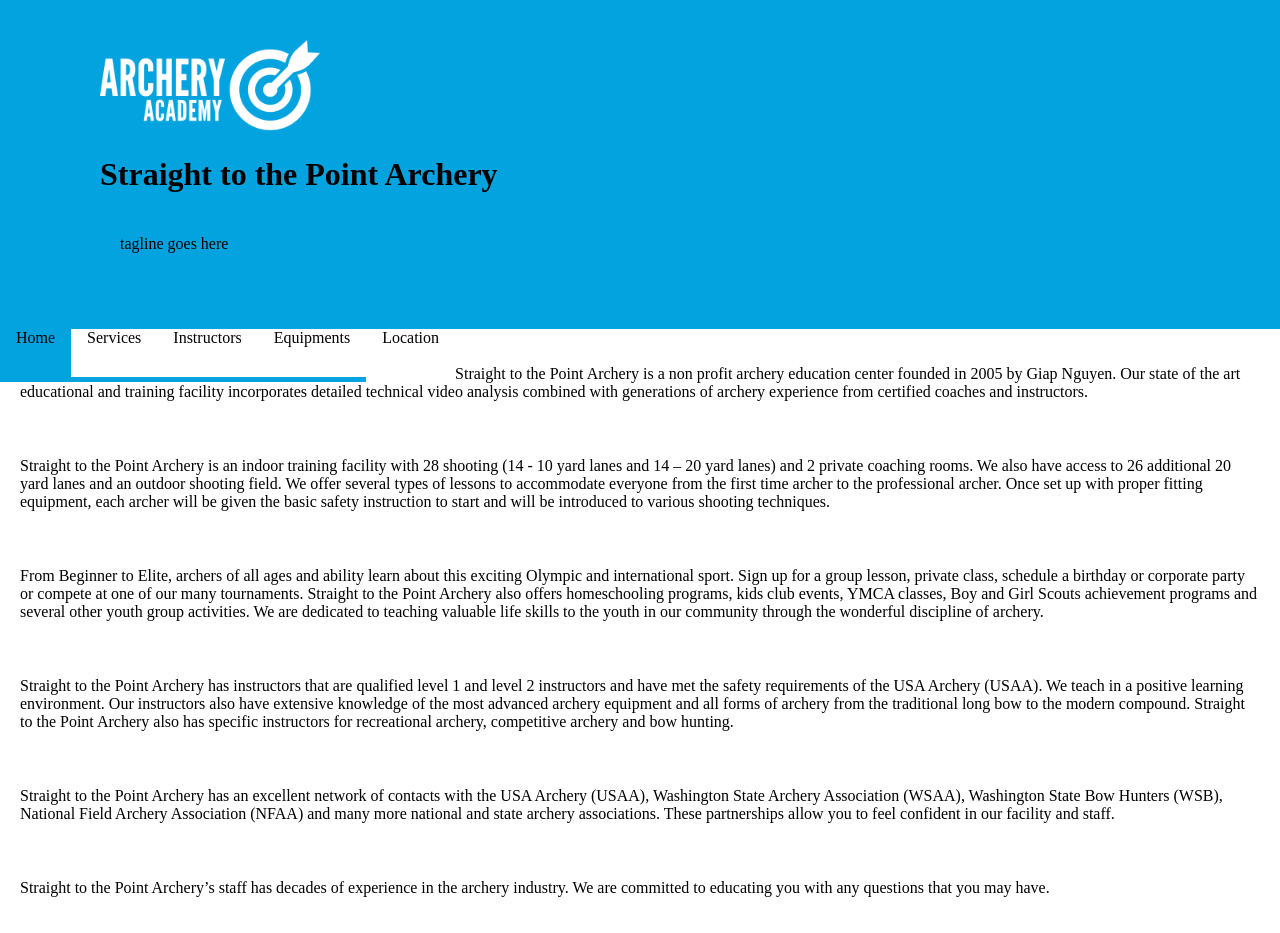
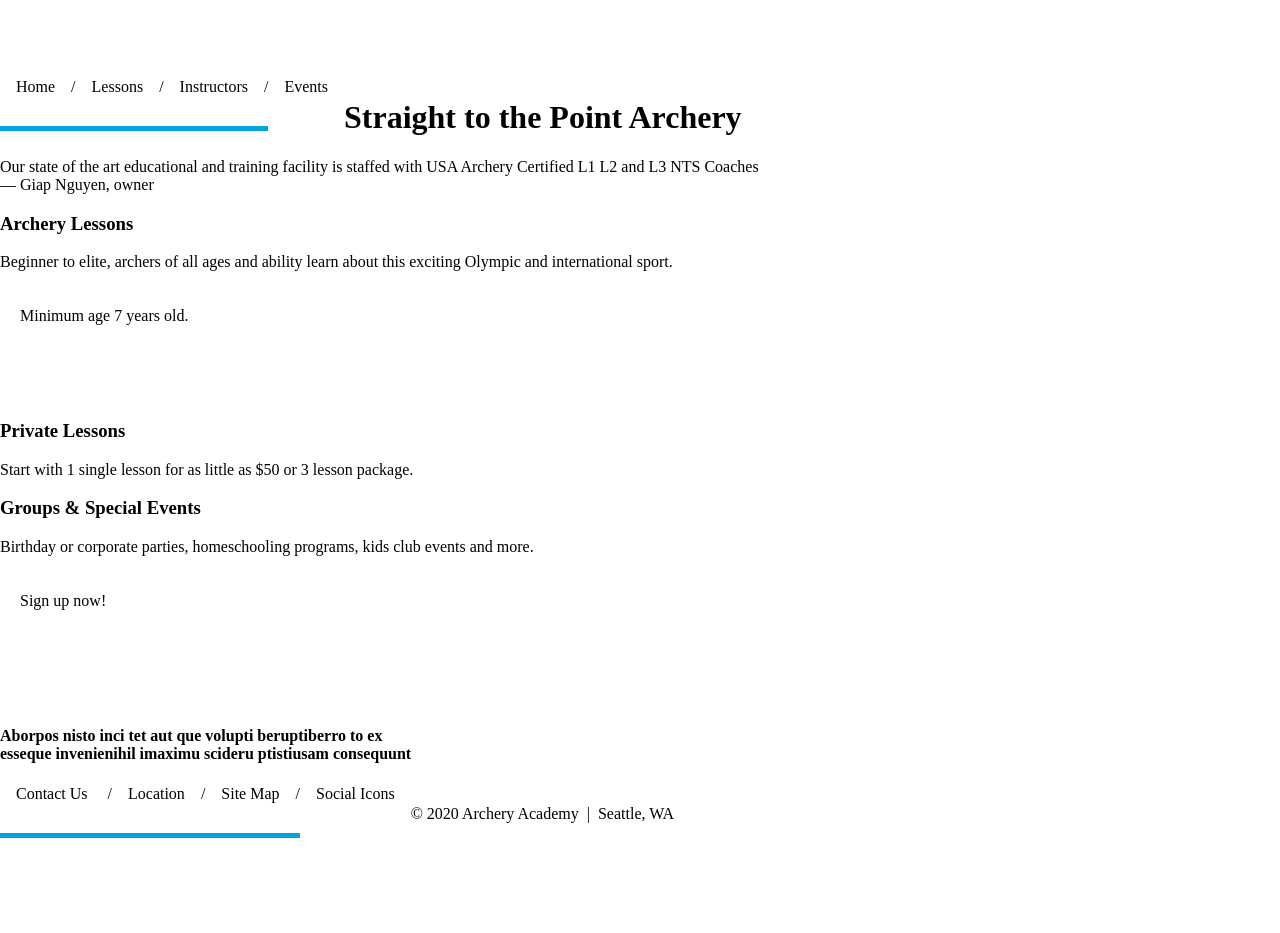
Before and after one commit to ElingVoon/Lesson-07, a plain HTML site: page index.html in a window 1280 px wide. After the commit the page ends 859 px from the top, so only its background shows below. Drawn offline with Linux system fonts and the light colour scheme.

Commit message:
Add files via upload

```diff
--- a/index.html
+++ b/index.html
@@ -3,44 +3,71 @@
   <head>
     <meta charset="utf-8">
     <title>Straight to the Point Archery Home
-</title>
+    </title>
     <link rel="stylesheet" href="css/styles.css">
   </head>
 
   <body>
-    <header>
+    <div class="grid-container">
+      <div class="grid-item item1">
+        <img id="logo" src="images/archeryAcademy-logo-white.png" width="176" height="74" alt="Straight to the Point Archery Logo" />
 
-      <div class="companyname">
-            <img src="images/archeryAcademy-logo-white.png" width="220px" height="91px" alt=">Straight to the Point Archery Logo">
-        <h1>Straight to the Point Archery</h1>
-        <p class="tagline">tagline goes here</p>
+        <nav>
+          <ul>
+          <li><a href="">Home</a><span class="nav-slash">&#47;</span></li>
+          <li><a href="lessons.html">Lessons</a><span class="nav-slash">&#47;</span></li>
+          <li><a href="">Instructors</a><span class="nav-slash">&#47;</span></li>
+          <li><a href="">Events</a></li>
+          </ul>
+          </nav>
       </div>
 
-      <nav>
-        <ul>
-          <li class="active"><a href="">Home</a></li>
-          <li><a href="">Services</a></li>
-          <li><a href="">Instructors</a></li>
-          <li><a href="">Equipments</a></li>
-          <li><a href="">Location</a></li>
-        </ul>
-      </nav>
-    </header>
+      <div class="grid-item item2"><h1>Straight to the Point Archery</h1>
+      </div>
 
-    <main>
-      <p>Straight to the Point Archery is a non profit archery education center founded in 2005 by Giap Nguyen. Our state of the art educational and training facility incorporates detailed technical video analysis combined with generations of archery experience from certified coaches and instructors.
+      <div class="grid-item item3 quote">
+        Our state of the art educational and training facility is staffed with USA Archery Certified L1 L2 and L3 NTS Coaches
 
-      <p>Straight to the Point Archery is an indoor training facility with 28 shooting (14 - 10 yard lanes and 14 – 20 yard lanes) and 2 private coaching rooms. We also have access to 26 additional 20 yard lanes and an outdoor shooting field. We offer several types of lessons to accommodate everyone from the first time archer to the professional archer. Once set up with proper fitting equipment, each archer will be given the basic safety instruction to start and will be introduced to various shooting techniques.
+      <div class="quotename">&mdash; Giap Nguyen, owner
+      </div>
+    </div>
 
-      <p>From Beginner to Elite, archers of all ages and ability learn about this exciting Olympic and international sport. Sign up for a group lesson, private class, schedule a birthday or corporate party or compete at one of our many tournaments. Straight to the Point Archery also offers homeschooling programs, kids club events, YMCA classes, Boy and Girl Scouts achievement programs and several other youth group activities. We are dedicated to teaching valuable life skills to the youth in our community through the wonderful discipline of archery.
+    <div class="grid-item item4">
+      <h3>Archery Lessons</h3>
+        Beginner to elite, archers of all ages and ability learn about this exciting Olympic and international sport.
+      <p>Minimum age 7 years old.<p>
+    </div>
 
-      <p>Straight to the Point Archery has instructors that are qualified level 1 and level 2 instructors and have met the safety requirements of the USA Archery (USAA). We teach in a positive learning environment. Our instructors also have extensive knowledge of the most advanced archery equipment and all forms of archery from the traditional long bow to the modern compound. Straight to the Point Archery also has specific instructors for recreational archery, competitive archery and bow hunting.
+    <div class="grid-item item5">
+      <h3>Private Lessons</h3>
+      Start with 1 single lesson for as little as $50 or 3 lesson package.
+    </div>
 
-      <p>Straight to the Point Archery has an excellent network of contacts with the USA Archery (USAA), Washington State Archery Association (WSAA), Washington State Bow Hunters (WSB), National Field Archery Association (NFAA) and many more national and state archery associations. These partnerships allow you to feel confident in our facility and staff.
+    <div class="grid-item item6">
+      <h3>Groups & Special Events</h3>
+        Birthday or corporate parties, homeschooling programs, kids club events and more.
+        <p>Sign up now!</p>
+    </div>
+  </div>
 
-      <p>Straight to the Point Archery’s staff has decades of experience in the archery industry. We are committed to educating you with any questions that you may have.
-      </p>
-    </main>
 
-  </body>
+  <!-- footer Content -->
+      <footer class="footer">
+        <img id="footerlogo" src="images/archeryAcademy-logo-white.png" width="132" height="56" alt="Company Logo" />
+
+        <h4>Aborpos nisto inci tet aut que volupti beruptiberro to ex<br> esseque invenienihil imaximu scideru ptistiusam consequunt</h4>
+
+        <nav class="nav-footer">
+          <ul>
+            <li class="footer-nav"><a href="">Contact Us</a> <span class="nav-slash">&#47;</span></li>
+            <li class="footer-nav"><a href="">Location</a><span class="nav-slash">&#47;</span></li>
+            <li class="footer-nav"><a href="">Site Map</a><span class="nav-slash">&#47;</span></li>
+            <li class="footer-nav"><a href="">Social Icons</a></li>
+          </ul>
+        </nav>
+
+        <p class="copyright">©  2020 Archery Academy   &nbsp;|&nbsp;   Seattle, WA</p>
+      </footer>
+
+</body>
 </html>
```
Also changed, not shown: lessons.html (added, +50 -0 lines).
